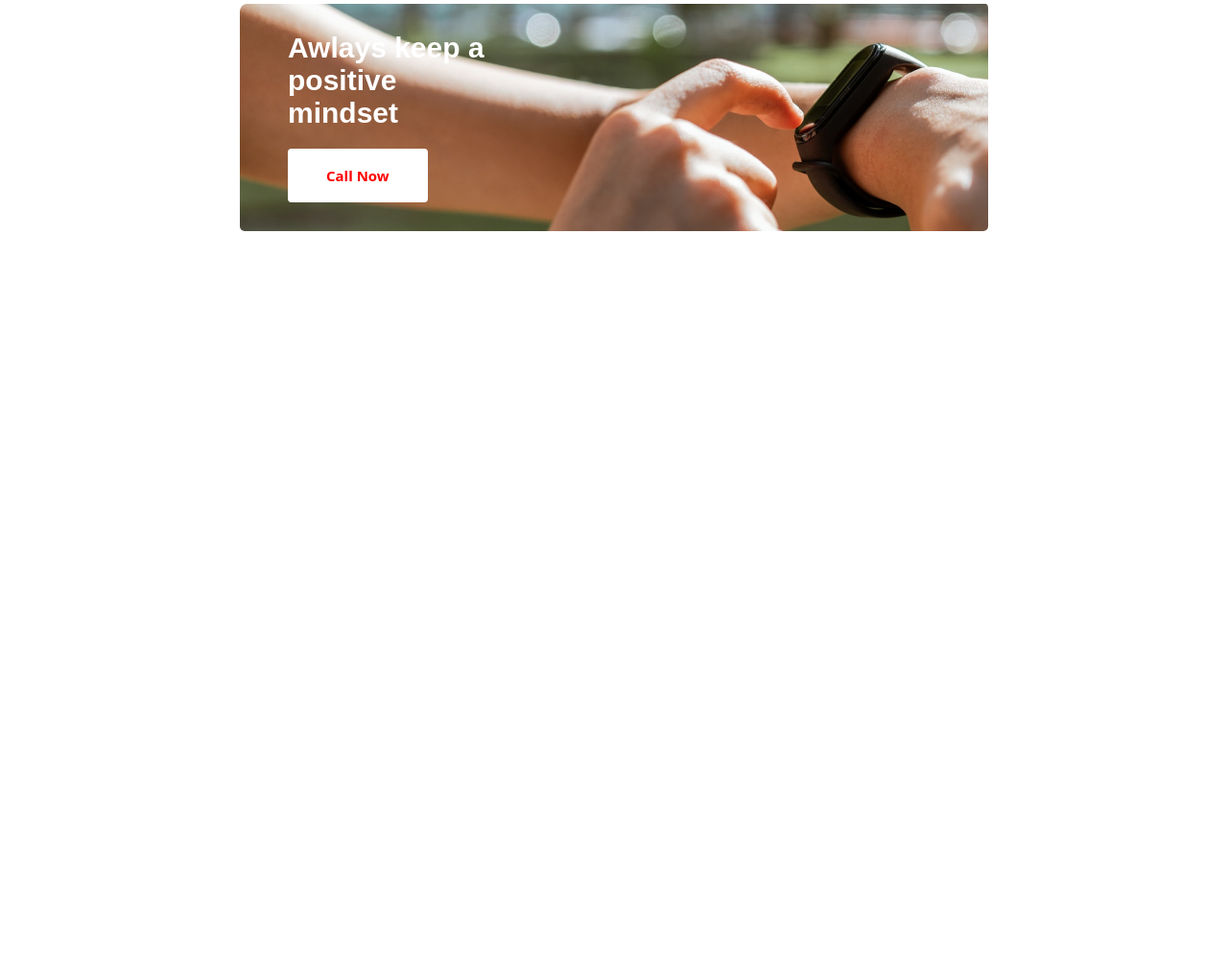
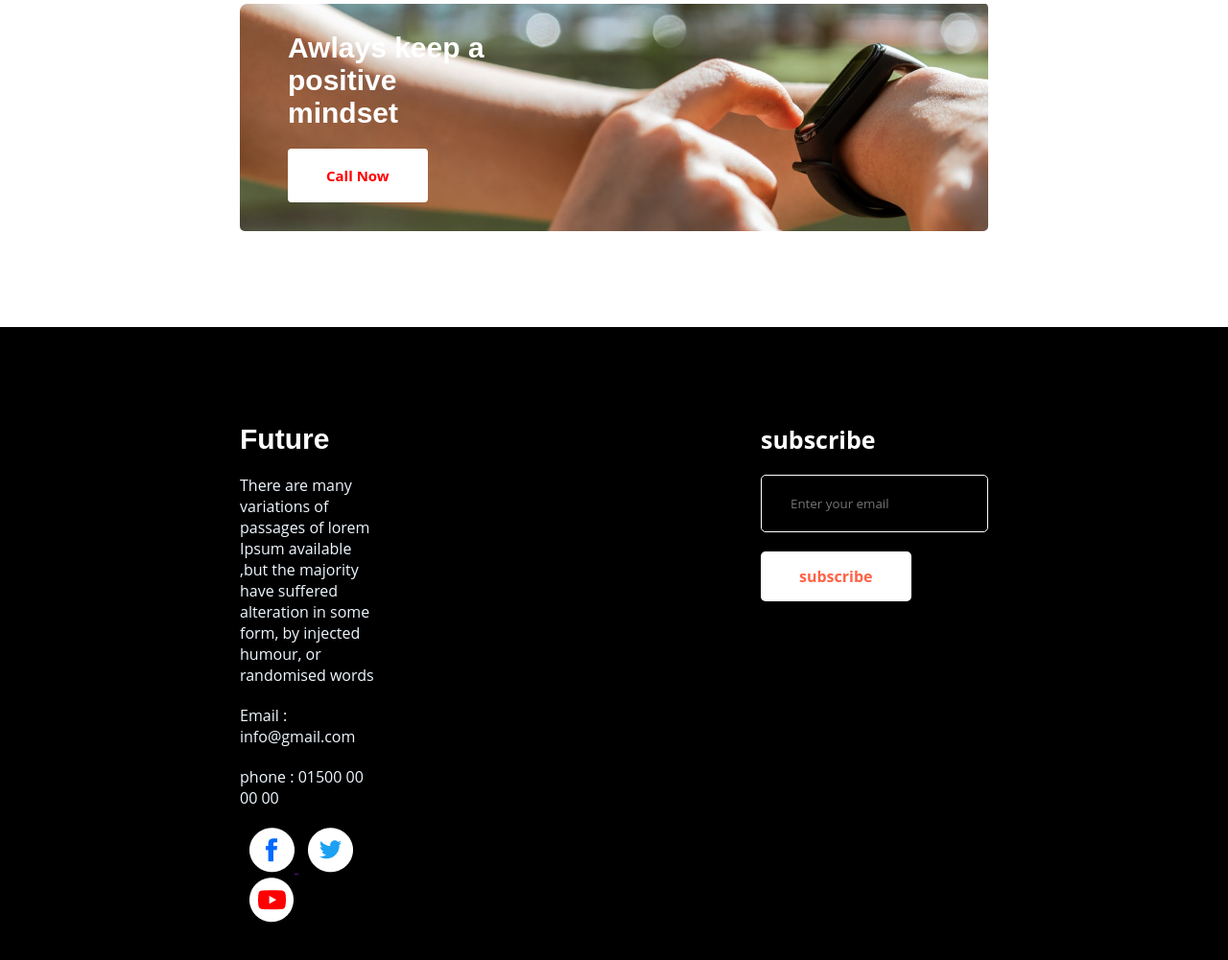
Before and after one commit to nurujjaman01/new-year-new-me-portfolie, a plain HTML site: page index.html in a window 1280 px wide. Shown: the part 2391-3392 px from the top of the page at 96% size. Before the commit the page ends 2732 px from the top, so only its background shows below. Drawn offline with Linux system fonts and the light colour scheme.

Commit message:
added button

```diff
--- a/css/styles.css
+++ b/css/styles.css
@@ -3,7 +3,7 @@
     margin: 0;
 }
 .header{
-    background-image: url(/new-year-new-me-main/images/banner/banner1.png);
+    background-image: url(../new-year-new-me-main/images/banner/banner1.png);
 
     background-size: cover;
     padding-top: 250px;
@@ -89,7 +89,7 @@
     color: rgba(160, 149, 149, 0.96);
 }
 /* Awlays keep a positive style */
- .awlays{
+.awlays{
     background-image: url(../new-year-new-me-main/images/watch.png) ;
     background-repeat: no-repeat;
     margin: 100px 250px;
@@ -117,3 +117,56 @@
     color:red ;
 
 }
+/* footer style start */
+
+.footer{
+    background-color: black;
+    display: flex;
+    justify-content: space-between;
+    padding: 100px 250px;
+    gap:400px;
+
+}
+
+.footer-title{
+    font-size: 30px;
+    font-weight: 900;
+    font-family: Arial, Helvetica, sans-serif;
+    margin-bottom: 20px;
+    color: white;
+    }
+.footer-discription,.footer-email,.footer-phone {
+    font-size: 16px;
+    color:aliceblue;
+    margin-bottom: 20px;
+}
+
+.footer a{
+margin-left: 10px;
+}
+.footer-sub{
+    font-size: 25px;
+    font-weight: 700;
+    margin-bottom: 20px;
+    color: white;
+
+}
+.input{
+    background-color: black;
+    padding: 20px 30px;
+    border: 1px solid white;
+    border-radius: 5px;
+     margin-bottom: 20px;
+    color: rgb(204, 33, 33);
+
+}
+.button{
+    background-color:white;
+    font-size: 16px;
+    font-weight: 700;
+    color:tomato;
+    padding: 15px 40px;
+    border: none;
+    border-radius: 5px;
+
+}
--- a/index.html
+++ b/index.html
@@ -24,7 +24,7 @@
     <main>
     <section class="My-failures">
             <div>
-                <img src="/new-year-new-me-main/images/person.png" alt="">
+                <img src="../new-year-new-me-main/images/person.png" alt="">
             </div>
             <div>
                <h3 class="failures-title">My failures of previous year</h3>
@@ -38,6 +38,8 @@
                </ul>
             </div>
         </section>
+        <!-- My plans section start -->
+
     <section class="My-plans">
        <div class="My-plans-title" >
         <h3>My Plans</h3>
@@ -75,11 +77,42 @@
             <h3 class="awlays-title">Awlays keep a positive mindset</h3>
             <button class="awlays-button" >Call Now</button>
         </div>
+    </section>
+</main>
 
-     </section>
+<!-- footer section start -->
+<footer class="footer">
+    <div>
+        <h3 class="footer-title">Future</h3>
+        <p class="footer-discription">There are many variations of passages of lorem Ipsum available ,but the majority have suffered alteration in some form, by injected humour, or randomised words</p>
+        <p class="footer-email" >Email : info@gmail.com</p>
+        <p class="footer-phone">phone : 01500 00 00 00</p>
+        <a href="">
+            <img src="./new-year-new-me-main/images/icons/fb.png" alt="">
+        </a>
+        <a href="">
+            <img src="./new-year-new-me-main/images/icons/twitter.png" alt="">
+        </a>
+        <a href="">
+            <img src="./new-year-new-me-main/images/icons/youtube.png" alt="">
+        </a>
+
+    </div>
+    <div>
+        <h3 class="footer-sub">subscribe</h3>
+        <input class="input" type="email" name="" id="" placeholder="Enter your email">
+        <button class="button">subscribe</button>
+
+    </div>
 
 
-    </main>
+
+
+
+</footer>
+
+
+
 
 
 
```
